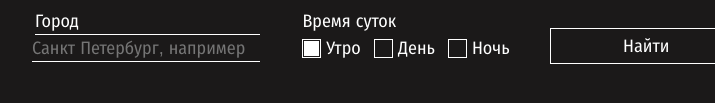
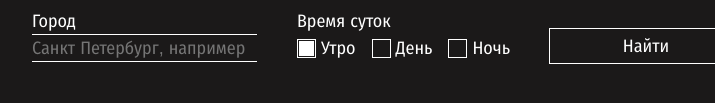
Before and after one commit to rafeleno/posmotri_v_okno, a plain HTML site: page index.html in a window 1280 px wide. Both pictures are taken after a click on the label "Утро". Shown: the part 575-678 px from the top of the page, 38-753 px from the left. Drawn offline with Linux system fonts and the light colour scheme; no server answers.

Commit message:
Second-version

```diff
--- a/styles/style.css
+++ b/styles/style.css
@@ -29,7 +29,7 @@
     display: grid;
     width: 100%;
     height: 54px;
-    grid-template-columns: 32% 210px auto;
+    grid-template-columns: 225px 212px 194px;
     grid-column-gap: 40px;
 }
 
@@ -42,7 +42,6 @@
 .search-form__fieldset-title {
     position: relative;
     color: var(--main-color);
-    margin-left: 3px;
 }
 
 .search-form__label {
@@ -79,7 +78,7 @@
 .search-form__checkbox-list {
     display: grid;
     grid-template-columns: 1fr 1fr 1fr;
-    column-gap: 13px;
+    column-gap: 16px;
     justify-items: end;
     align-items: center;
 }
@@ -102,9 +101,8 @@
 }
 
 .search-form__checkbox:checked + .search-form__pseudo-checkbox {
-    position: absolute;
-    top: 1px;
-    left: -24px;
+    cursor: pointer;
+    position: relative;
     height: 19px;
     width: 19px;
     background-color: var(--main-color);
@@ -213,7 +211,7 @@
 
 .content__video-card-thumbnail {
     height: 100%;
-    width: auto;
+    width: 100%;
 }
 
 .more-button {
```
